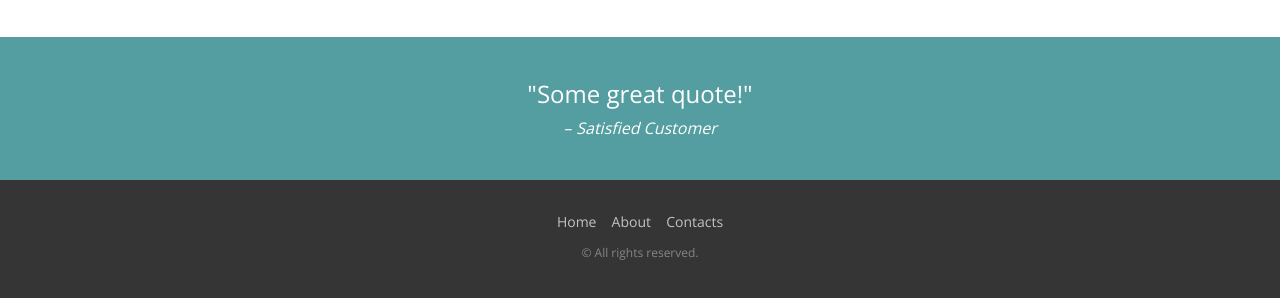
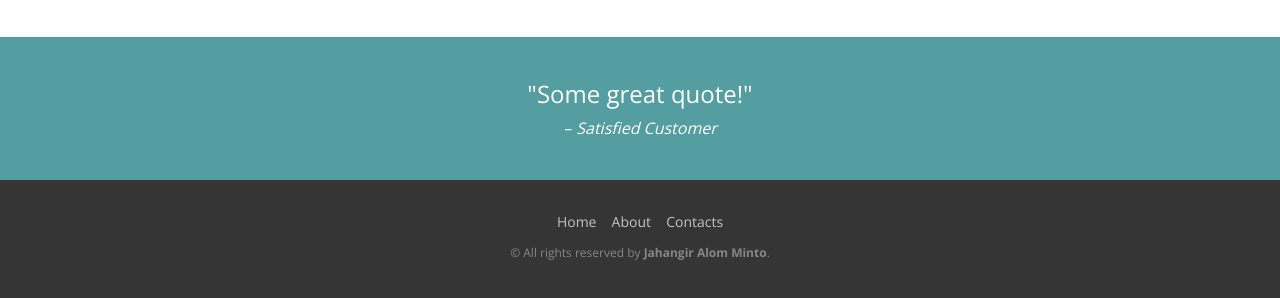
Before and after one commit to jamintowebdev/landing-page-awesome-app, a plain HTML site: page index.html in a window 1280 px wide. Shown: the part 540-838 px from the top of the page. Drawn offline with nearby package versions, Linux system fonts and the light colour scheme.

Commit message:
final footer name added

```diff
--- a/index.html
+++ b/index.html
@@ -50,7 +50,7 @@
                 <li><a href="#">About</a></li>
                 <li><a href="#">Contacts</a></li>
             </ul>
-            <p>&copy; All rights reserved.</p>
+            <p>&copy; All rights reserved by <b>Jahangir Alom Minto</b>.</p>
         </div>
     </footer>
 </body>
```
